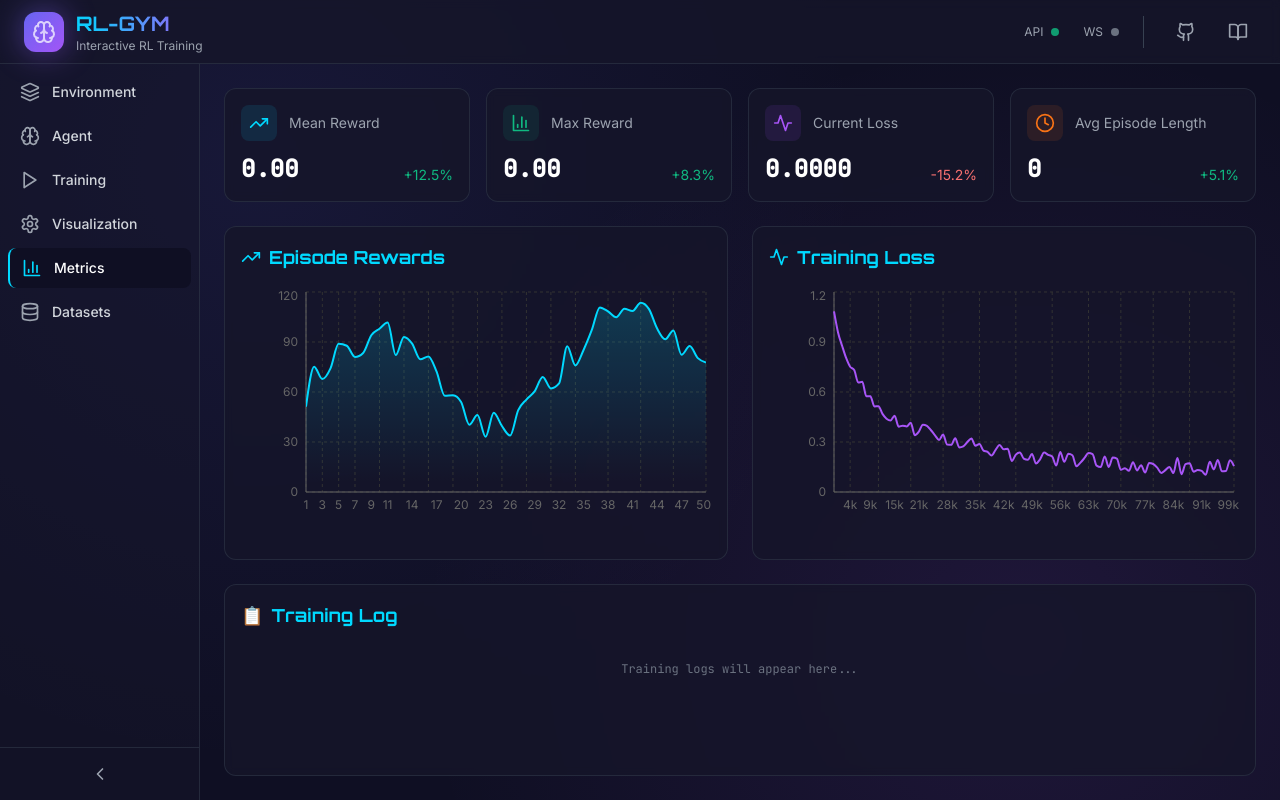
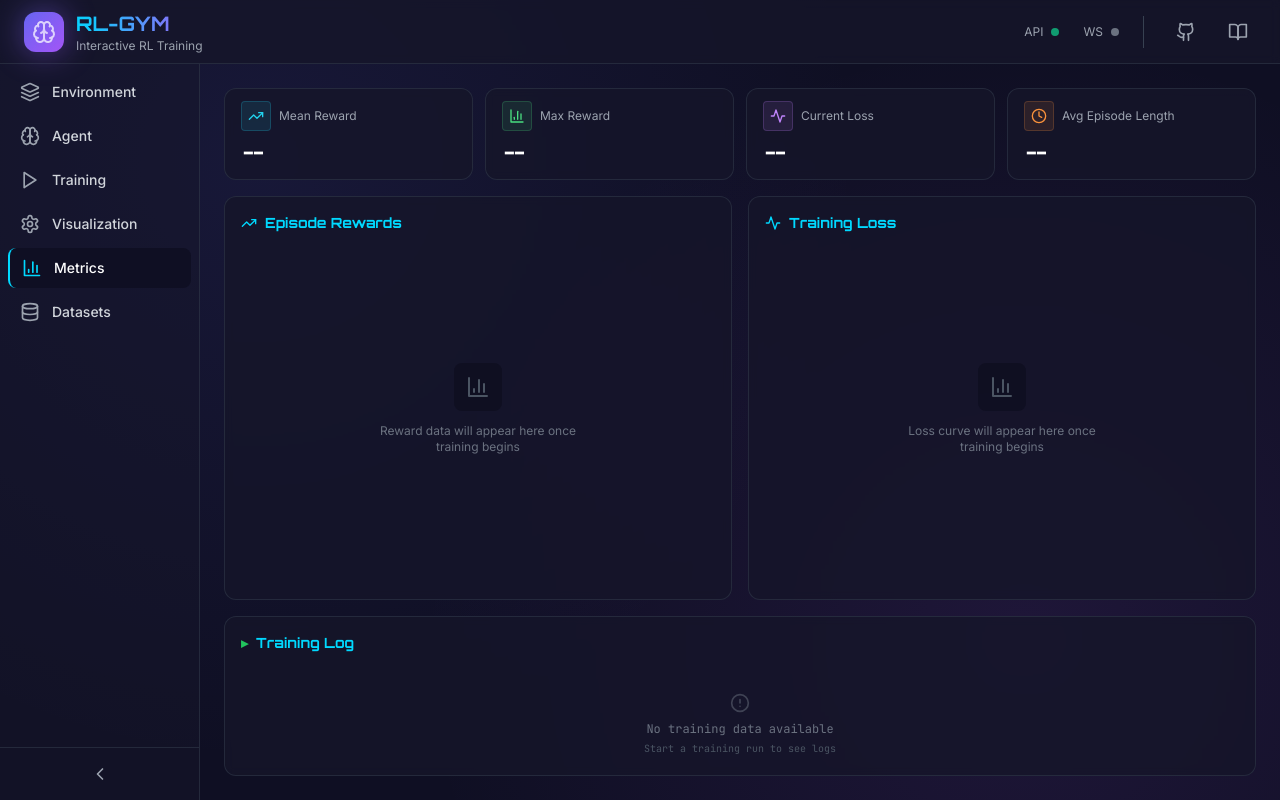
Before and after one commit to SanjayS45/RL-GYM, a React (Vite) app in the folder frontend/: page / in a window 1280 px wide. Both pictures are taken after a click on the button "Metrics". Built offline with nearby package versions, Linux system fonts and the light colour scheme.

Commit message:
fix(frontend): Remove hardcoded sample data from metrics panel

```diff
--- a/frontend/src/components/panels/MetricsPanel.tsx
+++ b/frontend/src/components/panels/MetricsPanel.tsx
@@ -1,6 +1,6 @@
 import { useMemo } from 'react'
 import { motion } from 'framer-motion'
-import { BarChart3, TrendingUp, Activity, Clock } from 'lucide-react'
+import { BarChart3, TrendingUp, Activity, Clock, AlertCircle } from 'lucide-react'
 import {
   LineChart,
   Line,
@@ -16,6 +16,8 @@ import { useStore } from '../../store/useStore'
 
 export default function MetricsPanel() {
   const { training } = useStore()
+
+  const hasData = training.history.rewards.length > 0
 
   // Generate chart data from history
   const rewardData = useMemo(() => {
@@ -35,97 +37,91 @@ export default function MetricsPanel() {
     }))
   }, [training.history.losses, training.history.steps])
 
-  // Sample data for demo when no training
-  const sampleRewardData = Array.from({ length: 50 }, (_, i) => ({
-    episode: i + 1,
-    reward: Math.sin(i / 5) * 30 + 50 + Math.random() * 20 + i * 0.5,
-    avgReward: Math.sin(i / 5) * 20 + 50 + i * 0.5,
-  }))
-
-  const sampleLossData = Array.from({ length: 100 }, (_, i) => ({
-    step: i * 1000,
-    loss: 1 / (1 + i * 0.1) + Math.random() * 0.1,
-  }))
-
-  const displayRewardData = rewardData.length > 0 ? rewardData : sampleRewardData
-  const displayLossData = lossData.length > 0 ? lossData : sampleLossData
-
   return (
-    <div className="h-full flex flex-col gap-6">
-      {/* Summary metrics */}
-      <div className="grid grid-cols-4 gap-4">
+    <div className="h-full flex flex-col gap-4">
+      {/* Summary metrics - only show real values when data exists */}
+      <div className="grid grid-cols-4 gap-3">
         <MetricSummaryCard
-          icon={<TrendingUp className="w-5 h-5" />}
+          icon={<TrendingUp className="w-4 h-4" />}
           label="Mean Reward"
-          value={training.metrics.meanReward.toFixed(2)}
-          change="+12.5%"
-          trend="up"
+          value={hasData ? training.metrics.meanReward.toFixed(2) : '--'}
+          change={hasData ? undefined : undefined}
+          trend={hasData && training.metrics.meanReward > 0 ? 'up' : undefined}
           color="cyan"
         />
         <MetricSummaryCard
-          icon={<BarChart3 className="w-5 h-5" />}
+          icon={<BarChart3 className="w-4 h-4" />}
           label="Max Reward"
-          value={training.metrics.maxReward.toFixed(2)}
-          change="+8.3%"
-          trend="up"
+          value={hasData ? training.metrics.maxReward.toFixed(2) : '--'}
+          change={undefined}
+          trend={hasData && training.metrics.maxReward > 0 ? 'up' : undefined}
           color="green"
         />
         <MetricSummaryCard
-          icon={<Activity className="w-5 h-5" />}
+          icon={<Activity className="w-4 h-4" />}
           label="Current Loss"
-          value={training.metrics.loss.toFixed(4)}
-          change="-15.2%"
-          trend="down"
+          value={hasData ? training.metrics.loss.toFixed(6) : '--'}
+          change={undefined}
+          trend={undefined}
           color="purple"
         />
         <MetricSummaryCard
-          icon={<Clock className="w-5 h-5" />}
+          icon={<Clock className="w-4 h-4" />}
           label="Avg Episode Length"
-          value={training.metrics.episodeLength.toFixed(0)}
-          change="+5.1%"
-          trend="up"
+          value={hasData ? training.metrics.episodeLength.toFixed(0) : '--'}
+          change={undefined}
+          trend={undefined}
           color="orange"
         />
       </div>
 
-      {/* Charts */}
-      <div className="flex-1 grid grid-cols-2 gap-6">
+      {/* Charts - only show when data exists */}
+      <div className="flex-1 grid grid-cols-2 gap-4">
         {/* Reward chart */}
         <div className="panel">
-          <h2 className="panel-header">
-            <TrendingUp className="w-5 h-5" />
+          <h2 className="panel-header text-sm">
+            <TrendingUp className="w-4 h-4" />
             Episode Rewards
           </h2>
-          <div className="h-[calc(100%-60px)]">
+          <div className="h-[calc(100%-50px)]">
+            {hasData ? (
               <ResponsiveContainer width="100%" height="100%">
-              <AreaChart data={displayRewardData}>
+                <AreaChart data={rewardData}>
                   <defs>
                     <linearGradient id="rewardGradient" x1="0" y1="0" x2="0" y2="1">
                       <stop offset="5%" stopColor="#00d9ff" stopOpacity={0.3} />
                       <stop offset="95%" stopColor="#00d9ff" stopOpacity={0} />
                     </linearGradient>
                   </defs>
-                <CartesianGrid strokeDasharray="3 3" stroke="#333" />
+                  <CartesianGrid strokeDasharray="3 3" stroke="#2a2a3e" />
                   <XAxis
                     dataKey="episode"
-                  stroke="#666"
-                  fontSize={12}
+                    stroke="#4a4a5e"
+                    fontSize={10}
                     tickLine={false}
+                    axisLine={{ stroke: '#2a2a3e' }}
                   />
-                <YAxis stroke="#666" fontSize={12} tickLine={false} />
+                  <YAxis
+                    stroke="#4a4a5e"
+                    fontSize={10}
+                    tickLine={false}
+                    axisLine={{ stroke: '#2a2a3e' }}
+                    tickFormatter={(v) => v.toFixed(1)}
+                  />
                   <Tooltip
                     contentStyle={{
                       backgroundColor: '#1a1a2e',
-                    border: '1px solid #333',
-                    borderRadius: '8px',
+                      border: '1px solid #2a2a3e',
+                      borderRadius: '4px',
+                      fontSize: '11px',
                     }}
-                  labelStyle={{ color: '#999' }}
+                    labelStyle={{ color: '#666' }}
                   />
                   <Area
                     type="monotone"
                     dataKey="reward"
                     stroke="#00d9ff"
-                  strokeWidth={2}
+                    strokeWidth={1.5}
                     fill="url(#rewardGradient)"
                     dot={false}
                   />
@@ -133,87 +129,116 @@ export default function MetricsPanel() {
                     type="monotone"
                     dataKey="avgReward"
                     stroke="#a855f7"
-                  strokeWidth={2}
+                    strokeWidth={1.5}
                     dot={false}
-                  strokeDasharray="5 5"
+                    strokeDasharray="4 4"
                   />
                 </AreaChart>
               </ResponsiveContainer>
+            ) : (
+              <EmptyChartState message="Reward data will appear here once training begins" />
+            )}
           </div>
         </div>
 
         {/* Loss chart */}
         <div className="panel">
-          <h2 className="panel-header">
-            <Activity className="w-5 h-5" />
+          <h2 className="panel-header text-sm">
+            <Activity className="w-4 h-4" />
             Training Loss
           </h2>
-          <div className="h-[calc(100%-60px)]">
+          <div className="h-[calc(100%-50px)]">
+            {hasData && lossData.length > 0 ? (
               <ResponsiveContainer width="100%" height="100%">
-              <LineChart data={displayLossData}>
-                <defs>
-                  <linearGradient id="lossGradient" x1="0" y1="0" x2="0" y2="1">
-                    <stop offset="5%" stopColor="#a855f7" stopOpacity={0.3} />
-                    <stop offset="95%" stopColor="#a855f7" stopOpacity={0} />
-                  </linearGradient>
-                </defs>
-                <CartesianGrid strokeDasharray="3 3" stroke="#333" />
+                <LineChart data={lossData}>
+                  <CartesianGrid strokeDasharray="3 3" stroke="#2a2a3e" />
                   <XAxis
                     dataKey="step"
-                  stroke="#666"
-                  fontSize={12}
+                    stroke="#4a4a5e"
+                    fontSize={10}
                     tickLine={false}
+                    axisLine={{ stroke: '#2a2a3e' }}
                     tickFormatter={(v) => `${(v / 1000).toFixed(0)}k`}
                   />
-                <YAxis stroke="#666" fontSize={12} tickLine={false} />
+                  <YAxis
+                    stroke="#4a4a5e"
+                    fontSize={10}
+                    tickLine={false}
+                    axisLine={{ stroke: '#2a2a3e' }}
+                    tickFormatter={(v) => v.toExponential(1)}
+                  />
                   <Tooltip
                     contentStyle={{
                       backgroundColor: '#1a1a2e',
-                    border: '1px solid #333',
-                    borderRadius: '8px',
+                      border: '1px solid #2a2a3e',
+                      borderRadius: '4px',
+                      fontSize: '11px',
                     }}
-                  labelStyle={{ color: '#999' }}
-                  formatter={(value: number) => [value.toFixed(4), 'Loss']}
+                    labelStyle={{ color: '#666' }}
+                    formatter={(value: number) => [value.toExponential(4), 'Loss']}
                   />
                   <Line
                     type="monotone"
                     dataKey="loss"
                     stroke="#a855f7"
-                  strokeWidth={2}
+                    strokeWidth={1.5}
                     dot={false}
-                  fill="url(#lossGradient)"
                   />
                 </LineChart>
               </ResponsiveContainer>
+            ) : (
+              <EmptyChartState message="Loss curve will appear here once training begins" />
+            )}
           </div>
         </div>
       </div>
 
       {/* Training log */}
-      <div className="panel h-48">
-        <h2 className="panel-header">
-          <span className="text-accent-green">📋</span>
+      <div className="panel h-40">
+        <h2 className="panel-header text-sm">
+          <span className="text-green-500">▸</span>
           Training Log
         </h2>
-        <div className="h-[calc(100%-50px)] overflow-y-auto font-mono text-xs space-y-1">
+        <div className="h-[calc(100%-40px)] overflow-y-auto font-mono text-xs">
           {training.history.rewards.length === 0 ? (
-            <div className="text-gray-500 text-center py-4">
-              Training logs will appear here...
+            <div className="text-gray-500 text-center py-6">
+              <AlertCircle className="w-5 h-5 mx-auto mb-2 opacity-50" />
+              <p>No training data available</p>
+              <p className="text-gray-600 text-[10px] mt-1">Start a training run to see logs</p>
             </div>
           ) : (
-            training.history.rewards.slice(-20).map((reward, i) => (
-              <div key={i} className="flex gap-4 text-gray-400">
-                <span className="text-gray-600">[Episode {training.history.rewards.length - 20 + i + 1}]</span>
-                <span>
-                  Reward: <span className="text-accent-cyan">{reward.toFixed(2)}</span>
+            <div className="space-y-0.5">
+              {training.history.rewards.slice(-30).map((reward, i) => {
+                const episodeNum = training.history.rewards.length - 30 + i + 1
+                const loss = training.history.losses[training.history.losses.length - 30 + i]
+                return (
+                  <div key={i} className="flex gap-3 text-gray-400 hover:bg-surface-200/30 px-2 py-0.5">
+                    <span className="text-gray-600 w-16">[E{episodeNum.toString().padStart(4, '0')}]</span>
+                    <span className="w-28">
+                      R: <span className="text-cyan-400">{reward.toFixed(3)}</span>
                     </span>
-                <span>
-                  Loss: <span className="text-accent-purple">{training.history.losses[training.history.losses.length - 20 + i]?.toFixed(4) || 'N/A'}</span>
+                    <span className="w-32">
+                      L: <span className="text-purple-400">{loss?.toExponential(2) || 'N/A'}</span>
                     </span>
                   </div>
-            ))
+                )
+              })}
+            </div>
           )}
         </div>
+      </div>
+    </div>
+  )
+}
+
+function EmptyChartState({ message }: { message: string }) {
+  return (
+    <div className="h-full flex items-center justify-center">
+      <div className="text-center">
+        <div className="w-12 h-12 mx-auto mb-3 rounded-lg bg-surface-300/50 flex items-center justify-center">
+          <BarChart3 className="w-6 h-6 text-gray-600" />
+        </div>
+        <p className="text-gray-500 text-xs max-w-[200px]">{message}</p>
       </div>
     </div>
   )
@@ -230,37 +255,35 @@ function MetricSummaryCard({
   icon: React.ReactNode
   label: string
   value: string
-  change: string
-  trend: 'up' | 'down'
+  change?: string
+  trend?: 'up' | 'down'
   color: 'cyan' | 'green' | 'purple' | 'orange'
 }) {
   const colorClasses = {
-    cyan: 'text-accent-cyan bg-accent-cyan/10',
-    green: 'text-accent-green bg-accent-green/10',
-    purple: 'text-accent-purple bg-accent-purple/10',
-    orange: 'text-accent-orange bg-accent-orange/10',
+    cyan: 'text-cyan-400 bg-cyan-400/10 border-cyan-400/20',
+    green: 'text-green-400 bg-green-400/10 border-green-400/20',
+    purple: 'text-purple-400 bg-purple-400/10 border-purple-400/20',
+    orange: 'text-orange-400 bg-orange-400/10 border-orange-400/20',
   }
 
   return (
-    <motion.div
-      initial={{ opacity: 0, y: 20 }}
-      animate={{ opacity: 1, y: 0 }}
-      className="panel"
-    >
-      <div className="flex items-center gap-3 mb-3">
-        <div className={`p-2 rounded-lg ${colorClasses[color]}`}>{icon}</div>
-        <span className="text-sm text-gray-400">{label}</span>
+    <div className="panel py-3 px-4">
+      <div className="flex items-center gap-2 mb-2">
+        <div className={`p-1.5 rounded border ${colorClasses[color]}`}>{icon}</div>
+        <span className="text-xs text-gray-400">{label}</span>
       </div>
       <div className="flex items-end justify-between">
-        <span className="text-2xl font-mono font-bold text-white">{value}</span>
+        <span className="text-xl font-mono font-semibold text-white">{value}</span>
+        {change && trend && (
           <span
-          className={`text-sm ${
-            trend === 'up' ? 'text-accent-green' : 'text-red-400'
+            className={`text-xs ${
+              trend === 'up' ? 'text-green-400' : 'text-red-400'
             }`}
           >
             {change}
           </span>
+        )}
       </div>
-    </motion.div>
+    </div>
   )
 }
```
Lines whose indentation alone changed are shown as unchanged.
